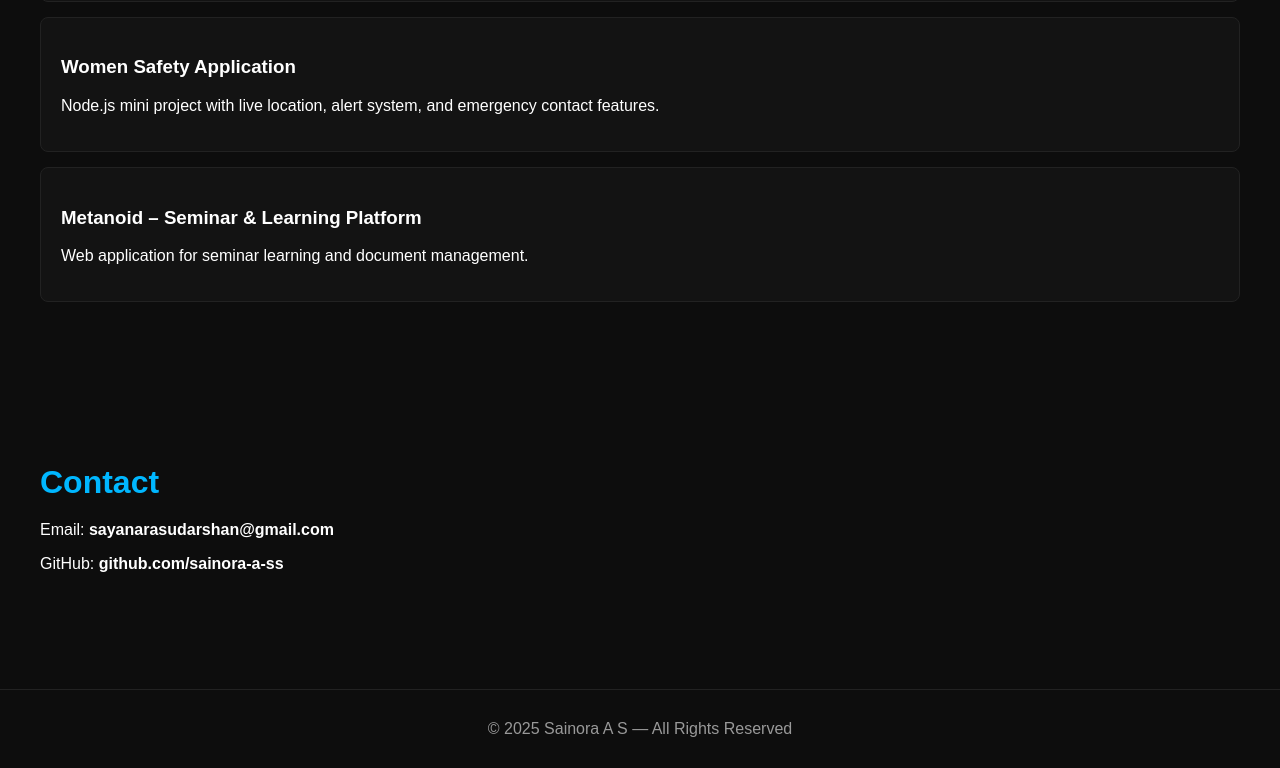
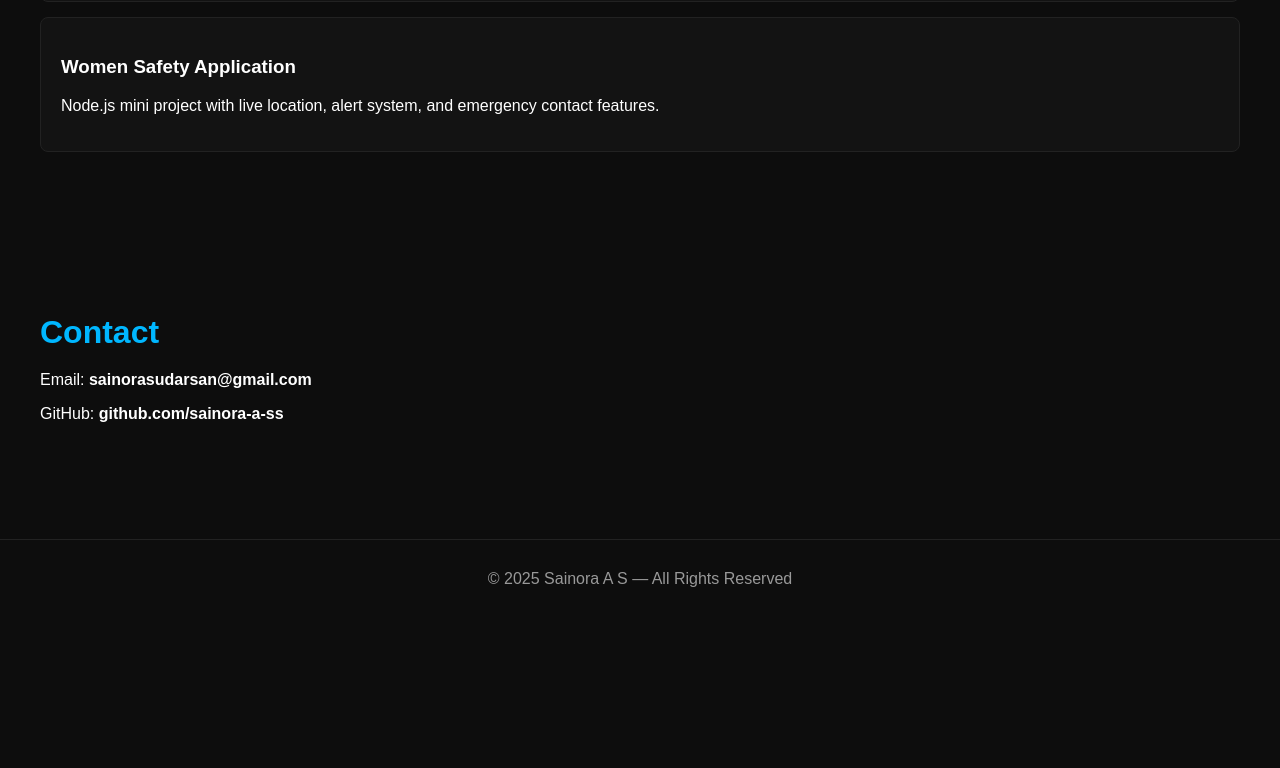
Before and after one commit to sainora-a-ss/sainora-a-ss.github.io, a plain HTML site: page index.html in a window 1280 px wide. Shown: the part 1093-1861 px from the top of the page. After the commit the page ends 1711 px from the top, so only its background shows below. Drawn offline with Linux system fonts and the light colour scheme.

Commit message:
index.html

```diff
--- a/index.html
+++ b/index.html
@@ -125,15 +125,12 @@
             <h3>Women Safety Application</h3>
             <p>Node.js mini project with live location, alert system, and emergency contact features.</p>
         </div>
-        <div class="project-card">
-            <h3>Metanoid – Seminar & Learning Platform</h3>
-            <p>Web application for seminar learning and document management.</p>
-        </div>
+
     </section>
 
     <section id="contact" class="section">
         <h2>Contact</h2>
-        <p>Email: <b>sayanarasudarshan@gmail.com</b></p>
+        <p>Email: <b>sainorasudarsan@gmail.com</b></p>
         <p>GitHub: <b>github.com/sainora-a-ss</b></p>
     </section>
 
```
